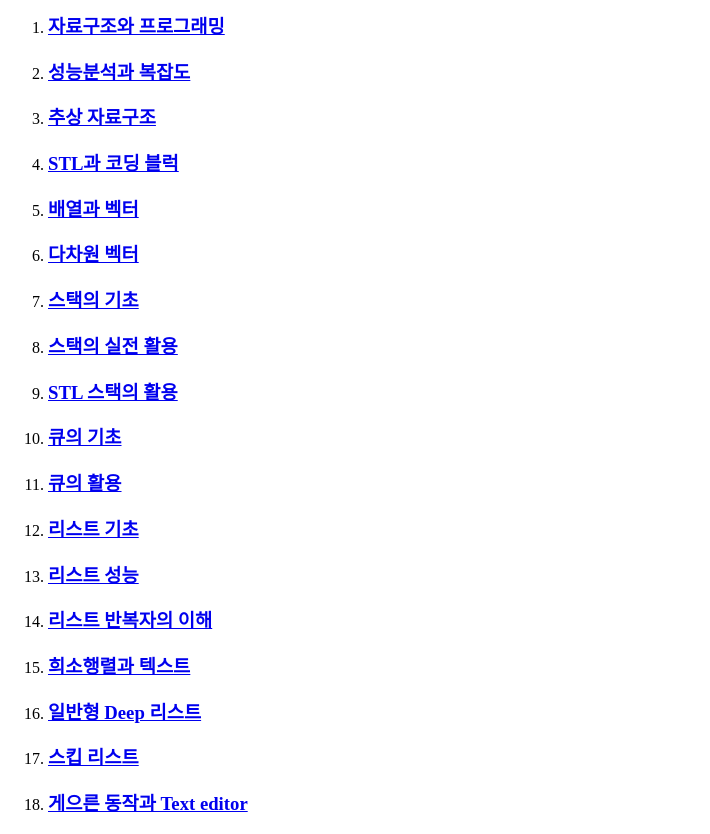
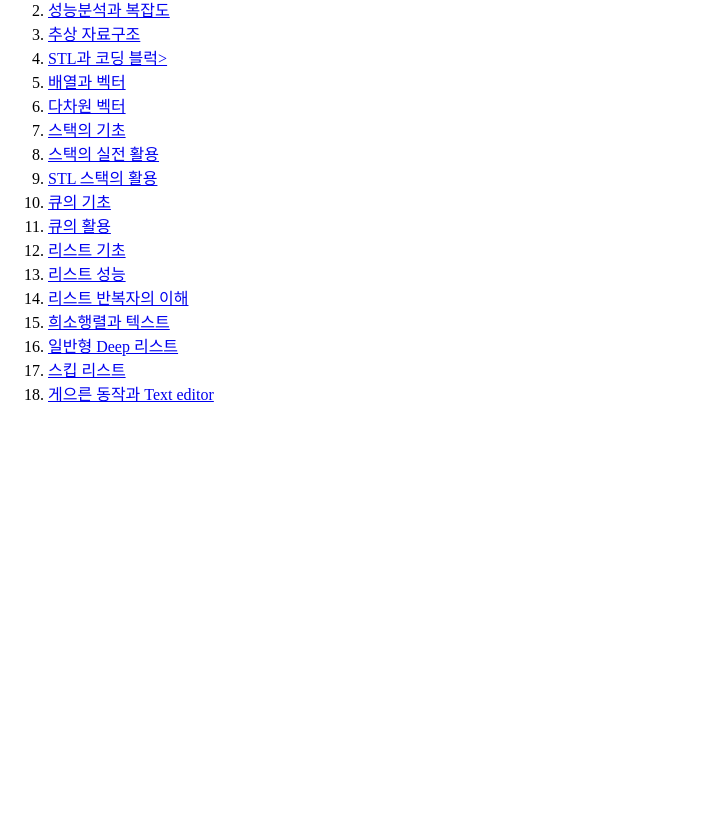
Before and after one commit to SUNBEAMktw/p_a_n_g, a plain HTML site: page index.html in a window 1280 px wide. Shown: the part 69-903 px from the top of the page, without its empty margins (0-710 px from the left). After the commit the page ends 800 px from the top, so only its background shows below. Drawn offline with Linux system fonts and the light colour scheme.

Commit message:
Update index.html

```diff
--- a/index.html
+++ b/index.html
@@ -1,26 +1,26 @@
 <!DOCTYPE html>
 <html>
 <body>
-  <h1>pang</h1>
+  <div style="text-align:center">pang</div>
   <ol>
-  <li><a href="1/home.html"><h3>자료구조와 프로그래밍</h3></a></li>
-  <li><a href="2/home.html"><h3>성능분석과 복잡도</h3></a></li>
-  <li><a href="3/home.html"><h3>추상 자료구조</h3></a></li>
-  <li><a href="4/home.html"><h3>STL과 코딩 블럭</h3></a></li>
-  <li><a href="5/home.html"><h3>배열과 벡터</h3></a></li>
-  <li><a href="6/home.html"><h3>다차원 벡터</h3></a></li>
-  <li><a href="7/home.html"><h3>스택의 기초</h3></a></li>
-  <li><a href="8/home.html"><h3>스택의 실전 활용</h3></a></li>
-  <li><a href="9/home.html"><h3>STL 스택의 활용</h3></a></li>
-  <li><a href="10/home.html"><h3>큐의 기초</h3></a></li>
-  <li><a href="11/home.html"><h3>큐의 활용</h3></a></li>
-  <li><a href="12/home.html"><h3>리스트 기초</h3></a></li>
-  <li><a href="13/home.html"><h3>리스트 성능</h3></a></li>
-  <li><a href="14/home.html"><h3>리스트 반복자의 이해</h3></a></li>
-  <li><a href="15/home.html"><h3>희소행렬과 텍스트</h3></a></li>
-  <li><a href="16/home.html"><h3>일반형 Deep 리스트</h3></a></li>
-  <li><a href="17/home.html"><h3>스킵 리스트</h3></a></li>
-  <li><a href="18/home.html"><h3>게으른 동작과 Text editor</h3></a></li>
+  <li><a href="1/home.html">자료구조와 프로그래밍</a></li>
+  <li><a href="2/home.html">성능분석과 복잡도</a></li>
+  <li><a href="3/home.html">추상 자료구조</a></li>
+  <li><a href="4/home.html">STL과 코딩 블럭></a></li>
+  <li><a href="5/home.html">배열과 벡터</a></li>
+  <li><a href="6/home.html">다차원 벡터</a></li>
+  <li><a href="7/home.html">스택의 기초</a></li>
+  <li><a href="8/home.html">스택의 실전 활용</a></li>
+  <li><a href="9/home.html">STL 스택의 활용</a></li>
+  <li><a href="10/home.html">큐의 기초</a></li>
+  <li><a href="11/home.html">큐의 활용</a></li>
+  <li><a href="12/home.html">리스트 기초</a></li>
+  <li><a href="13/home.html">리스트 성능</a></li>
+  <li><a href="14/home.html">리스트 반복자의 이해</a></li>
+  <li><a href="15/home.html">희소행렬과 텍스트</a></li>
+  <li><a href="16/home.html">일반형 Deep 리스트</a></li>
+  <li><a href="17/home.html">스킵 리스트</a></li>
+  <li><a href="18/home.html">게으른 동작과 Text editor</a></li>
 </ol>
   </body>
   </html>
```
